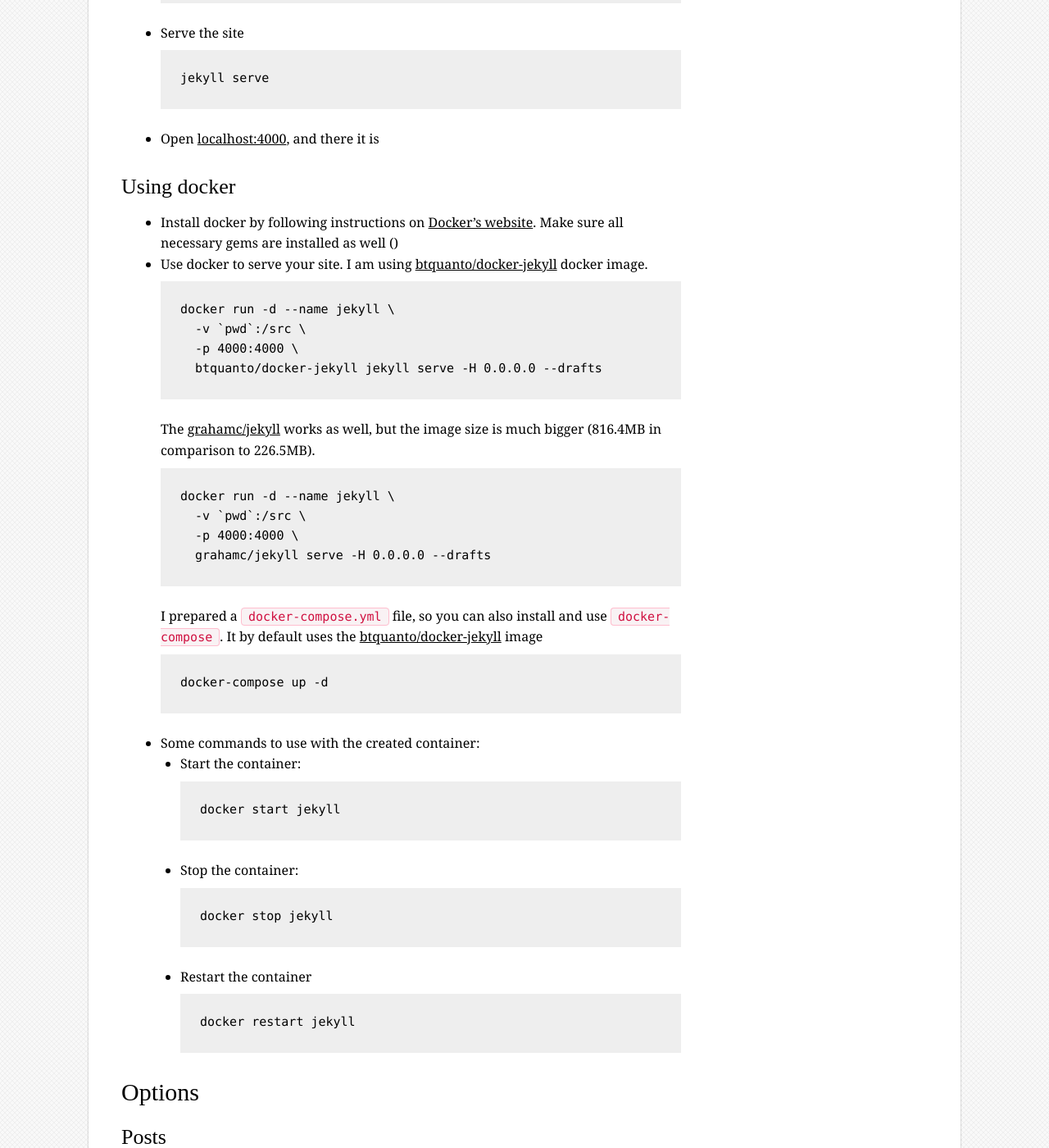
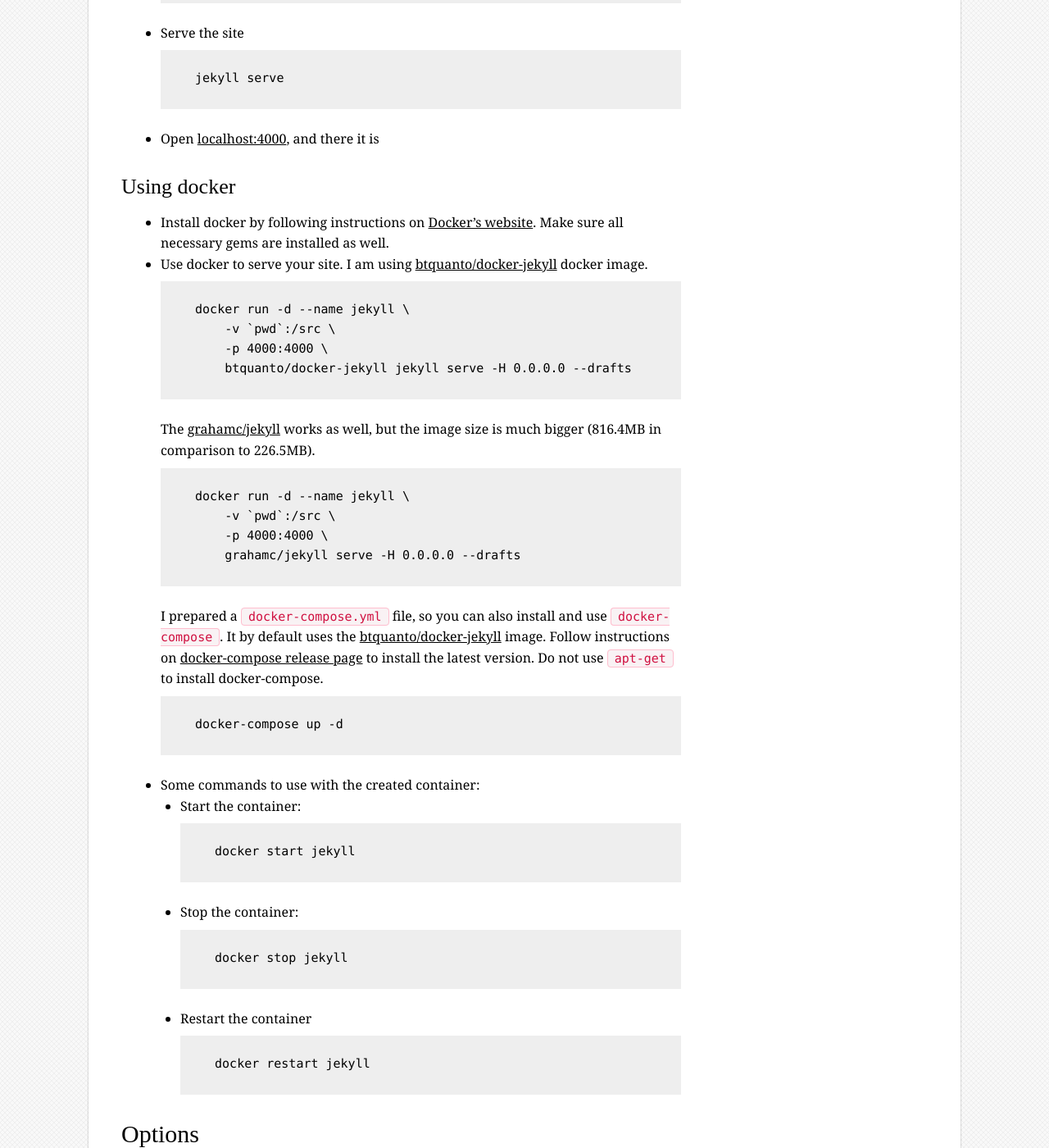
Before and after one commit to btquanto/jekyll_mon_cahier, a Jekyll site: the page built from about.md, in a window 1280 px wide and 1400 px high, scrolled down 1865 px. Shown: the whole window at 82% size. Built offline with Jekyll 4.4.1, drawn with Linux system fonts in a browser that asks for light colours; some web fonts are replaced; comment, search, counter and statistics services are not loaded; some of the changed text lies outside the part shown.

Commit message:
Update docker-compose.yml to version 3

````diff
--- a/about.md
+++ b/about.md
@@ -44,67 +44,68 @@ Jekyll Mon Cahier provides a full Jekyll setup. There are some usage options:
 * Install ruby
 
     ```
-curl -L https://get.rvm.io | bash -s stable --ruby=2.0.0
+    curl -L https://get.rvm.io | bash -s stable --ruby=2.0.0
     ```
 
 * Install Jekyll server
 
     ```
-gem install jekyll
+    gem install jekyll
     ```
 
 * Serve the site
 
     ```
-jekyll serve
+    jekyll serve
     ```
 
 * Open [localhost:4000](http://localhost:4000), and there it is
 
 ## Using docker
 
-* Install docker by following instructions on [Docker's website](https://docker.io/). Make sure all necessary gems are installed as well ()
+* Install docker by following instructions on [Docker's website](https://docker.io/). Make sure all necessary gems are installed as well.
 * Use docker to serve your site.
     I am using [btquanto/docker-jekyll](https://hub.docker.com/r/btquanto/docker-jekyll/) docker image.
 
     ```
-docker run -d --name jekyll \
-    -v `pwd`:/src \
-    -p 4000:4000 \
-    btquanto/docker-jekyll jekyll serve -H 0.0.0.0 --drafts
+    docker run -d --name jekyll \
+        -v `pwd`:/src \
+        -p 4000:4000 \
+        btquanto/docker-jekyll jekyll serve -H 0.0.0.0 --drafts
     ```
 
     The [grahamc/jekyll](https://hub.docker.com/r/grahamc/jekyll/) works as well, but the image size is much bigger (816.4MB in comparison to 226.5MB).
 
     ```
-docker run -d --name jekyll \
-    -v `pwd`:/src \
-    -p 4000:4000 \
-    grahamc/jekyll serve -H 0.0.0.0 --drafts
+    docker run -d --name jekyll \
+        -v `pwd`:/src \
+        -p 4000:4000 \
+        grahamc/jekyll serve -H 0.0.0.0 --drafts
     ```
 
-    I prepared a `docker-compose.yml` file, so you can also install and use `docker-compose`. It by default uses the [btquanto/docker-jekyll](https://hub.docker.com/r/btquanto/docker-jekyll/) image
+    I prepared a `docker-compose.yml` file, so you can also install and use `docker-compose`. It by default uses the [btquanto/docker-jekyll](https://hub.docker.com/r/btquanto/docker-jekyll/) image. Follow instructions on [docker-compose release page](https://github.com/docker/compose/releases) to install the latest version. Do not use `apt-get` to install docker-compose.
 
     ```
-docker-compose up -d
+    docker-compose up -d
     ```
+
 * Some  commands to use with the created container:
     * Start the container:
 
         ```
-docker start jekyll
+        docker start jekyll
         ```
 
     * Stop the container:
 
         ```
-docker stop jekyll
+        docker stop jekyll
         ```
 
     * Restart the container
 
         ```
-docker restart jekyll
+        docker restart jekyll
         ```
 
 # Options
````
Also changed, not shown: other parts of about.md (+1 -1 lines), docker-compose.yml (+10 -10 lines), README.md.
